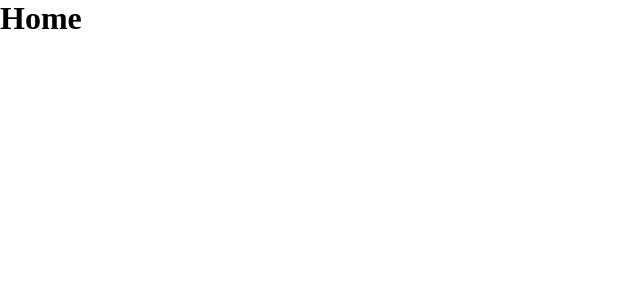
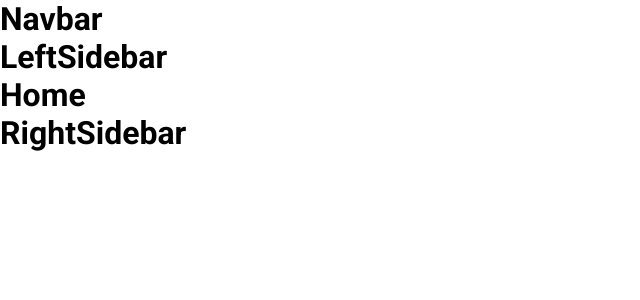
Before and after one commit to sanixstudio/social-media, a React (Create React App) app: page / in a window 1280 px wide. Shown: the top 300 px of the page, without its empty margins (0-640 px from the left). Built offline with nearby package versions, Linux system fonts and the light colour scheme.

Commit message:
chore: created layout and outlet

```diff
--- a/src/App.css
+++ b/src/App.css
@@ -1,5 +1,11 @@
+@import url("https://fonts.googleapis.com/css2?family=Roboto:ital,wght@0,400;0,500;0,700;0,900;1,400;1,500;1,700;1,900&display=swap");
+
 * {
   padding: 0;
   margin: 0;
   box-sizing: border-box;
 }
+
+html {
+  font-family: "Roboto", sans-serif;
+}
--- a/src/Root/Root.jsx
+++ b/src/Root/Root.jsx
@@ -1,12 +1,13 @@
 import React from "react";
+import { Outlet } from "react-router-dom";
 import { LeftSideBar, Navbar, RightSidebar } from "../components";
 
-const Root = ({ children }) => {
+const Root = () => {
   return (
     <div>
       <Navbar />
       <LeftSideBar />
-      {children}
+      {<Outlet />}
       <RightSidebar />
     </div>
   );
```
Also changed, not shown: src/index.js (+2 -9 lines), src/router/routers.js (added, +17 -0 lines).
